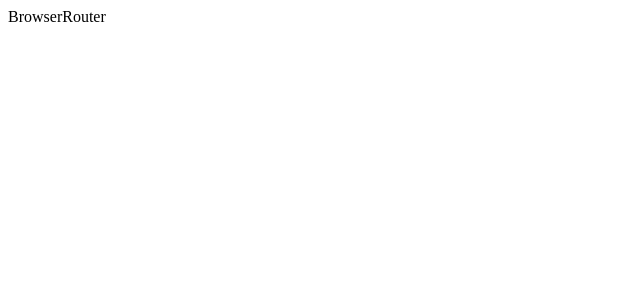
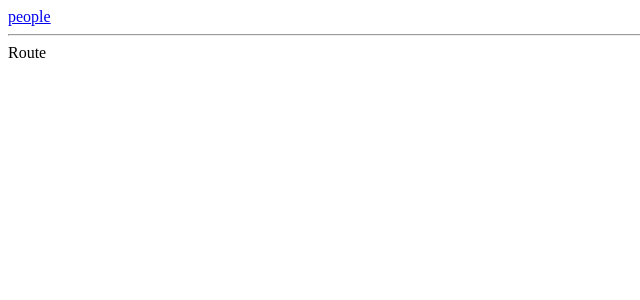
Before and after one commit to HaganHan/react-router-dom, a React (Create React App) app: page /people in a window 1280 px wide. Shown: the top 300 px of the page, without its empty margins (0-640 px from the left). Built offline with nearby package versions, Linux system fonts and the light colour scheme.

Commit message:
from mac

```diff
--- a/src/App.tsx
+++ b/src/App.tsx
@@ -1,12 +1,35 @@
 import React from 'react'
 
-import BrowserRouter from '~router/BrowserRouter'
 import '~src/public.scss'
+import People from '~src/pages/People'
+import { NavLink, Route, BrowserRouter } from '~router/index'
 
 const App = (): JSX.Element => {
   return (
     <article className="App">
-      <BrowserRouter />
+      <BrowserRouter>
+        <section className="nav">
+          <NavLink to="/people">people</NavLink>
+        </section>
+        <hr />
+        <section>
+          <Route
+            exact
+            path="/people"
+            component={People}
+          />
+        </section>
+      </BrowserRouter>
+
+      <style jsx>{`
+        .nav {
+          display: flex;
+        }
+
+        .nav > * {
+          padding: 10px;
+        }
+      `}</style>
     </article>
   )
 }
--- /dev/null
+++ b/src/interface/common.ts
@@ -0,0 +1,5 @@
+import { ReactNode } from 'react'
+
+export interface BaseProps {
+  children?: ReactNode
+}
--- /dev/null
+++ b/src/pages/People.tsx
@@ -0,0 +1,11 @@
+import React from 'react'
+
+const Page = (): JSX.Element => {
+  return (
+    <article>
+      People
+    </article>
+  )
+}
+
+export default Page
--- a/src/react-router-dom/BrowserRouter.tsx
+++ b/src/react-router-dom/BrowserRouter.tsx
@@ -1,13 +1,19 @@
 import React from 'react'
-import history from 'history'
+import { createBrowserHistory } from 'history'
 
-import { Context } from '~src/react-router-dom/context'
-console.log(Context)
-const BrowserRouter = (): JSX.Element => {
+import { ContextBrowserRouter } from '~src/react-router-dom/context'
+
+interface Props {
+  children: JSX.Element | JSX.Element[];
+}
+
+const BrowserRouter = (props: Props): JSX.Element => {
+  const history = createBrowserHistory()
+  const { Provider } = ContextBrowserRouter
   return (
-    <article>
-      BrowserRouter
-    </article>
+    <Provider value={{ history }}>
+      { props.children }
+    </Provider>
   )
 }
 
--- /dev/null
+++ b/src/react-router-dom/NavLink.tsx
@@ -0,0 +1,29 @@
+import React, { useContext, BaseSyntheticEvent } from 'react'
+
+import { BaseProps } from '~src/interface/common'
+import { ContextBrowserRouter } from '~router/context'
+
+interface Props extends BaseProps {
+  to: string;
+}
+
+const NavLink = (props: Props): JSX.Element => {
+  const contextBrowserRouter = useContext(ContextBrowserRouter)
+  const { history } = contextBrowserRouter
+  console.log(history)
+
+  function onClick (event: BaseSyntheticEvent): void {
+    event.preventDefault()
+    history.push(props.to)
+  }
+
+  return (
+    <a
+      href={props.to}
+      onClick={onClick}>
+      {props.children}
+    </a>
+  )
+}
+
+export default NavLink
--- /dev/null
+++ b/src/react-router-dom/Route.tsx
@@ -0,0 +1,17 @@
+import React, { ReactNode } from 'react'
+
+import { BaseProps } from '~src/interface/common'
+
+interface Props extends BaseProps {
+  exact?: boolean;
+  path: string;
+  component: ReactNode;
+}
+
+const Route = (props: Props): JSX.Element => {
+  return (
+    <article>Route</article>
+  )
+}
+
+export default Route
--- a/src/react-router-dom/context.ts
+++ b/src/react-router-dom/context.ts
@@ -1,3 +1,4 @@
 import { createContext } from 'react'
+import { BrowserHistory } from 'history'
 
-export const Context = createContext({})
+export const ContextBrowserRouter = createContext({ history: ({} as BrowserHistory) })
--- /dev/null
+++ b/src/react-router-dom/index.ts
@@ -0,0 +1,4 @@
+
+export { default as BrowserRouter } from './BrowserRouter'
+export { default as Route } from './Route'
+export { default as NavLink } from './NavLink'
```
